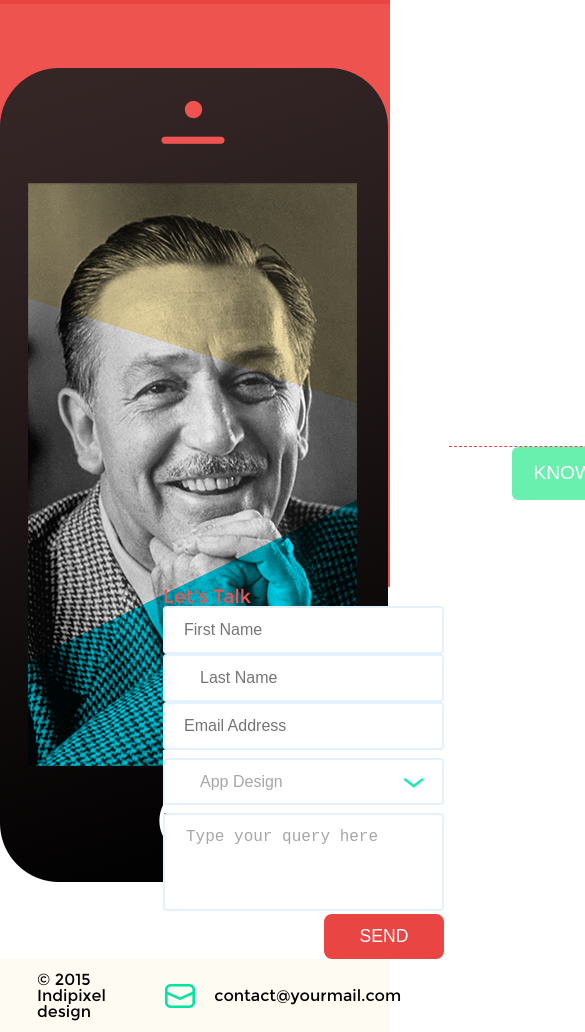
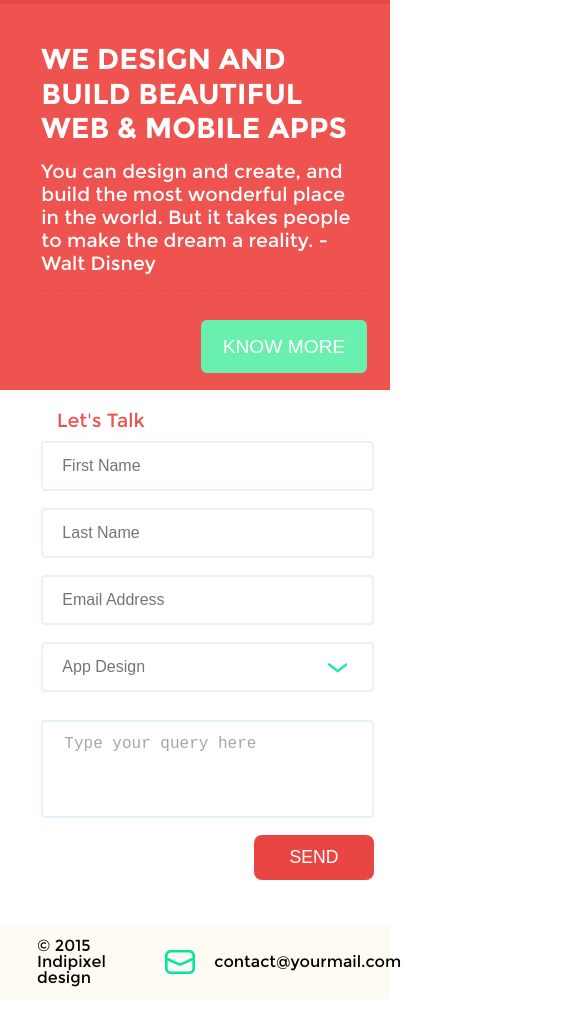
Before and after one commit to KseniaCheledina/second, a plain HTML site: page index.pug in a window 390 px wide. Shown: the part 96-1128 px from the top of the page, 585 px wide, since content can reach past the window. After the commit the page ends 1095 px from the top, so only its background shows below. Drawn offline with nearby package versions, Linux system fonts and the light colour scheme; files that its build step writes are made by us from their sources; files whose address does not match are found by name.

Commit message:
финишная верстка

```diff
--- a/index.pug
+++ b/index.pug
@@ -27,24 +27,22 @@ html
 						.introduction
 							h2 we design and build beautiful web &amp; mobile apps
 							p You can design and create, and build the most wonderful place in the world. But it takes people to make the dream a reality. - Walt Disney
-							button Know more
+							.padding
+								button Know more
 			.form
-				.positioner
+				.positioner-bottom
 					.phone-bottom
 					form
-							.form-caption Let's Talk
-							.input-section
-								input(type="text", name="firstname", placeholder="First Name")
-								input(type="text", name="lastname", placeholder="Last Name")
-								input(type="email", name="email", placeholder="Email Address")
-								.select-style
-									select(name="design")
-										option(value="option1") App Design
-										option(value="option2") Option 2
-							.textarea
-								textarea(name="message", rows="3", cols="80") Type your query here
-							.submit
-								input(type="submit", value="Send" class="submit")
+						.form-caption Let's Talk
+						.input-section
+							input(type="text", name="firstname", placeholder="First Name")
+							input(type="text", name="lastname", placeholder="Last Name")
+							input(type="email", name="email", placeholder="Email Address")
+							input(type="text", name="design", placeholder="App Design")
+						.textarea
+							textarea(name="message", rows="3", cols="80") Type your query here
+						.submit
+							input(type="submit", value="Send" class="submit")
 
 
 		footer(id="footer")
--- a/styles/style.styl
+++ b/styles/style.styl
@@ -18,6 +18,7 @@ html
 	min-height: 100%
 	flexbox()
 	flex-direction(column)
+	background: white
 *
 	padding: 0
 	margin: 0
@@ -46,6 +47,10 @@ a
 	margin: 0 auto
 	flexbox()
 	position: relative
+.positioner-bottom
+	width: 1200px
+	margin: 0 auto
+	flexbox()
 
 /* -------- Header part ----------*/
 
@@ -72,9 +77,8 @@ a
 			padding: 0.4% 1% 0 0
 			li
 				text-transform: uppercase
-				a
+				a:hover
 					border-bottom: 3px solid hover-color
-					padding-bottom: 1.5%
 
 /* -------- Main part ----------*/
 
@@ -87,43 +91,45 @@ main
 .red
 	flexbox()
 	background: lighter-red
-	width: 100%
+	max-width: 100%
 	z-index: -1
 
 .content
 	flexbox()
 	flex(1 0 58.2%)
-	padding-right: 5.9%
-	padding-left: 11%
+	padding: 0 5.9% 0 10.6%
 .introduction
 	flexbox()
+	flex-direction(column)
 	justify-content(center)
-	flex-direction(column)
 	line-height: 1.2
 	font-weight: normal
-	align-items(center)
 	h2
 		text-transform: uppercase
 		font-size: 1.8em
 		color: white
-	h2::after
+	h2::before
+		content: ""
+		display: block
+		padding-top: 11.7%
+		height: 0
+	h2::after, p::after
 		content: ""
 		display: block
 		padding-bottom: 4.4%
 		height: 0
-
 	p
 		font-size: 1.2em
 		border-bottom: 1px dashed darker-red
 		color: white
-
-	p::after
+	.padding
+		align-self(flex-end)
+	.padding::before
 		content: ""
 		display: block
-		padding-bottom: 4.4%
+		padding-top: 18%
 		height: 0
 	button
-		align-self: flex-end
 		text-transform: uppercase
 		background: lighter-green
 		color: #ffffff
@@ -175,8 +181,8 @@ main
 	border-right: 35px solid transparent
 	height: 0
 	width: 130%
-	left: -66.9%
-	top: 38%
+	left: -66.8%
+	top: 38.7%
 	z-index: 4
 	-webkit-transform: rotate(37.6deg)
 
@@ -185,20 +191,48 @@ main
 
 .form
 	flexbox()
-	justify-content(space-between)
 .phone-bottom
 	flex(1 0 41.8%)
 	width: 100%
-
 form
 	width: 100%
 	flexbox()
 	flex-direction(column)
 	flex(1 0 58.2%)
-	padding-right: 5.9%
+	padding: 0 4.1% 0 10.6%
 .form-caption
 	color: lighter-red
 	font-size: 1.2em
+	padding-left: 4.6%
+.form-caption::before
+	content: ""
+	display: block
+	padding-bottom: 6.5%
+	height: 0
+.form-caption::after
+	content: ""
+	display: block
+	padding-bottom: 3.5%
+	height: 0
+.input-section
+	flex-basis(100%)
+	flexbox()
+	flex-wrap(wrap)
+	justify-content(space-between)
+	height: 100%
+	input
+		flex-basis(48%)
+		height: 50px
+		border-radius: 4px
+		border: 2px solid form-border
+		padding: 13px 19px
+		color: grey
+	input:first-child, input:nth-child(2)
+		margin-bottom: 17px
+	input:nth-child(2), input:last-child
+		padding-left: 35px
+	input:last-child
+		background: url("../images/arrow.png") no-repeat 92% 52%
 .textarea
 	flex-basis(100%)
 	textarea
@@ -207,9 +241,13 @@ form
 		border-radius: 4px
 		width: 100%
 		height: 98px
-		overflow: auto
 		resize: none
 		color: grey-special
+.textarea::before
+	content: ""
+	display: block
+	padding-bottom: 3.4%
+	height: 0
 
 .submit
 	align-self(flex-end)
@@ -222,38 +260,24 @@ form
 		border-radius: 8px
 		text-transform: uppercase
 
-.input-section
-	flexbox()
-	flex-wrap(wrap)
-	justify-content(space-between)
 
-	input
-		flex-basis(48%)
-		border-radius: 4px
-		border: 2px solid form-border
-		padding: 13px 19px
-		color: grey
-	input:nth-child(2), select
-		padding: 13px 35px
-	.select-style
-		flex-basis(48%)
-		flexbox()
-		padding: 1% 0
-		background: white url("../images/arrow.png") no-repeat 92% 52%
-		select
-			color: grey-special
-			flex-basis(100%)
-			border-radius: 4px
-			border: 2px solid form-border
-			padding: 13px 35px
-			margin: 1.85% 0
-			background-color: transparent
-			-webkit-appearance: none
-			-moz-appearance: none
-			appearance: none
+.submit::before
+	content: ""
+	display: block
+	padding-bottom: 11.5%
+	height: 0
+.submit::after
+	content: ""
+	display: block
+	padding-bottom: 24%
+	height: 0
+/* -------- Footer part ----------*/
 
-
-/* -------- Footer part ----------*/
+#footer::before
+	content: ""
+	display: block
+	padding-bottom: 2%
+	height: 0
 #footer
 	color: #000000
 	background: footer-color
@@ -278,39 +302,25 @@ form
 				height: 24px
 				margin-right: 19px
 
-@media screen and (min-width: 1135px) and (max-width: 1199px)
-	.red
-		height: 48.7vw
-
-@media screen and (min-width: 768px) and (max-width: 1134px)
-	.red
-		height: 53vw
-	.phone
+@media screen and (min-width: 768px) and (max-width: 1199px)
+	.phone-top, .phone-bottom
 		display: none
-	.introduction
-		margin-bottom: 16%
-@media screen and (min-width: 400px) and (max-width: 767px)
-	.input-section input:nth-child(2), .input-section .select-style select
+	.padding::after
+		content: ""
+		display: block
+		padding-top: 10%
+		height: 0
+@media screen and (max-width: 767px)
+	.phone-top, .phone-bottom
+		display: none
+	.padding::after
+		content: ""
+		display: block
+		padding-top: 10%
+		height: 0
+	.input-section input:nth-child(2), .input-section input:last-child
 		padding: 13px 19px
-	.red
-		height: 400px
-	.container .phone
-		display: none
-	.container .content .introduction
-		margin-bottom: 12%
-	.container .phone
-		display: none
-	.form-caption, .input-section input, .form .select-style, .form .submit
-		flex-basis(100%	)
-
-@media screen and (max-width: 399px)
-	.red
-		height: 60%
-	.container .phone
-		display: none
-	.container .content .introduction
-		margin-bottom: 12%
-	.container .phone
-		display: none
-	.form-caption, .input-section input, .form .select-style, .form .submit
+	input:nth-child(3), input:last-child
+		margin-bottom: 17px
+	.input-section input
 		flex-basis(100%)
```
Also changed, not shown: index.html, styles/style.css.
